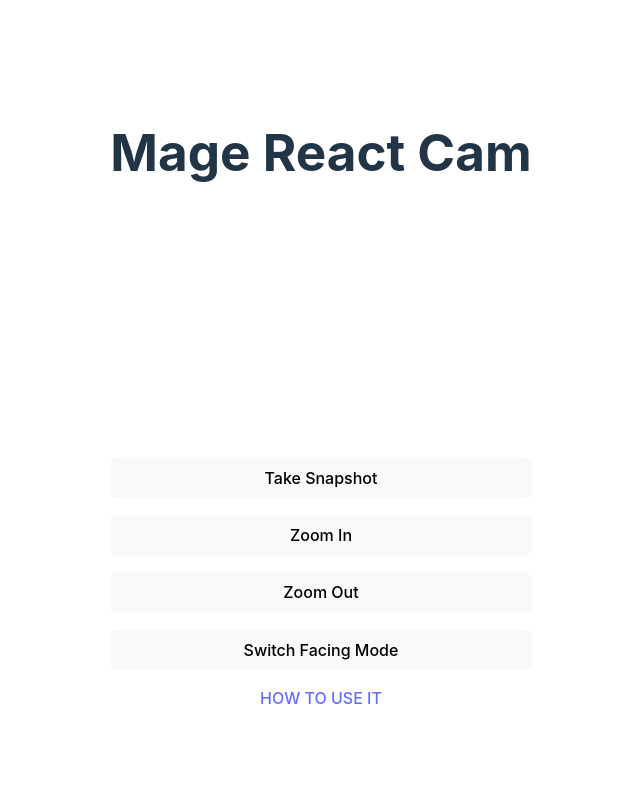
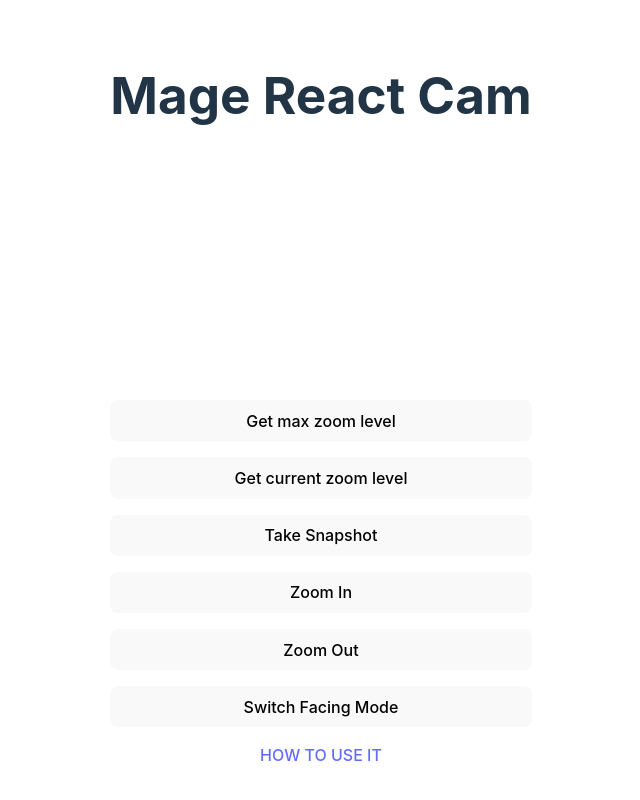
Before and after one commit to teilorbarcelos/mage-react-cam-demo, a React (Vite) app: page / in a window 1280 px wide. Shown: the whole page, without its empty margins (319-959 px from the left). Built offline with nearby package versions, Linux system fonts and the light colour scheme; no server answers.

Commit message:
feat: Get max and current zoom functions added

```diff
--- a/src/App.tsx
+++ b/src/App.tsx
@@ -5,6 +5,8 @@ import MageReactCam, {
 } from "./components/MageReactCam/MageReactCam";
 
 const App = () => {
+  const [maxZoom, setMaxZoom] = useState<number>();
+  const [currentZoomLevel, setCurrentZoomLevel] = useState<number>();
   const [currentImage, setCurrentImage] = useState<string>();
   const videoRef = useRef<TReactCamRef>(null);
 
@@ -48,6 +50,20 @@ const App = () => {
         autoPlay
         playsInline
       />
+      <button
+        onClick={() => setMaxZoom(videoRef?.current?.getMaxZoomLevel || 1)}
+      >
+        {maxZoom ? `Max zoom level: ${maxZoom}` : "Get max zoom level"}
+      </button>
+      <button
+        onClick={() =>
+          setCurrentZoomLevel(videoRef?.current?.getCurrentZoomLevel || 1)
+        }
+      >
+        {currentZoomLevel
+          ? `Current zoom level: ${currentZoomLevel}`
+          : "Get current zoom level"}
+      </button>
       <button onClick={capture}>Take Snapshot</button>
       <button onClick={handleZoomIn}>Zoom In</button>
       <button onClick={handleZoomOut}>Zoom Out</button>
--- a/src/components/MageReactCam/MageReactCam.tsx
+++ b/src/components/MageReactCam/MageReactCam.tsx
@@ -6,6 +6,10 @@ import {
   useState,
   VideoHTMLAttributes,
 } from "react";
+
+type CustomMediaTrackCapabilitiesProps = MediaTrackCapabilities & {
+  zoom: { max: number };
+};
 
 type GetTrackProps = { stop: () => void };
 
@@ -23,6 +27,8 @@ export type TReactCamRef = {
   zoomIn: () => void;
   zoomOut: () => void;
   switchFacingMode: () => void;
+  getMaxZoomLevel: () => number;
+  getCurrentZoomLevel: () => number;
   video?: CustomMediaVideoProps;
 };
 
@@ -51,7 +57,8 @@ const MageReactCam = forwardRef<TReactCamRef, MageReactCamProps>(
     ref
   ) => {
     const internalRef = useRef<HTMLVideoElement & TReactCamRef>(null);
-    const [zoomLevel, setZoomLevel] = useState(1);
+    const [maxZoom, setMaxZoom] = useState<number>(1);
+    const [zoomLevel, setZoomLevel] = useState<number>(1);
     const [currentFacingMode, setCurrentFacingMode] = useState<
       "environment" | "user"
     >(facingMode);
@@ -77,12 +84,17 @@ const MageReactCam = forwardRef<TReactCamRef, MageReactCamProps>(
     };
 
     const zoomIn = () => {
-      setZoomLevel((prevZoom) => prevZoom + 1);
+      setZoomLevel((prevZoom) =>
+        prevZoom + 1 <= maxZoom ? prevZoom + 1 : prevZoom
+      );
     };
 
     const zoomOut = () => {
       setZoomLevel((prevZoom) => (prevZoom > 1 ? prevZoom - 1 : prevZoom));
     };
+
+    const getMaxZoomLevel = () => maxZoom;
+    const getCurrentZoomLevel = () => zoomLevel;
 
     const switchFacingMode = () => {
       setCurrentFacingMode((prevFacingMode) =>
@@ -95,6 +107,8 @@ const MageReactCam = forwardRef<TReactCamRef, MageReactCamProps>(
       zoomIn,
       zoomOut,
       switchFacingMode,
+      getMaxZoomLevel,
+      getCurrentZoomLevel,
     }));
 
     useEffect(() => {
@@ -117,6 +131,13 @@ const MageReactCam = forwardRef<TReactCamRef, MageReactCamProps>(
         .getUserMedia(constraints)
         .then((s) => {
           stream = s;
+          const videoTrack = stream.getVideoTracks()[0];
+          const capabilities =
+            videoTrack.getCapabilities() as CustomMediaTrackCapabilitiesProps;
+          if (capabilities.zoom) {
+            const maxZoom = capabilities.zoom.max;
+            setMaxZoom(maxZoom);
+          }
           if (internalRef.current) {
             internalRef.current.srcObject = stream;
           }
```
